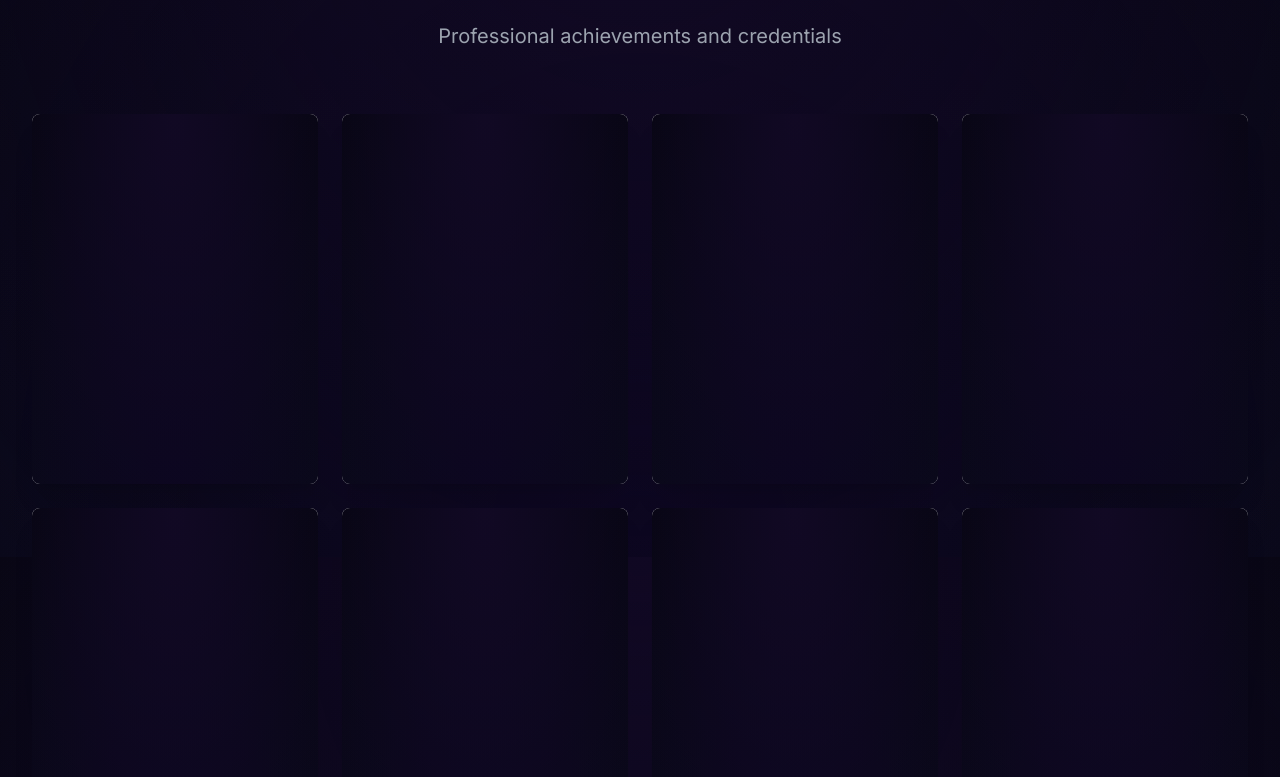
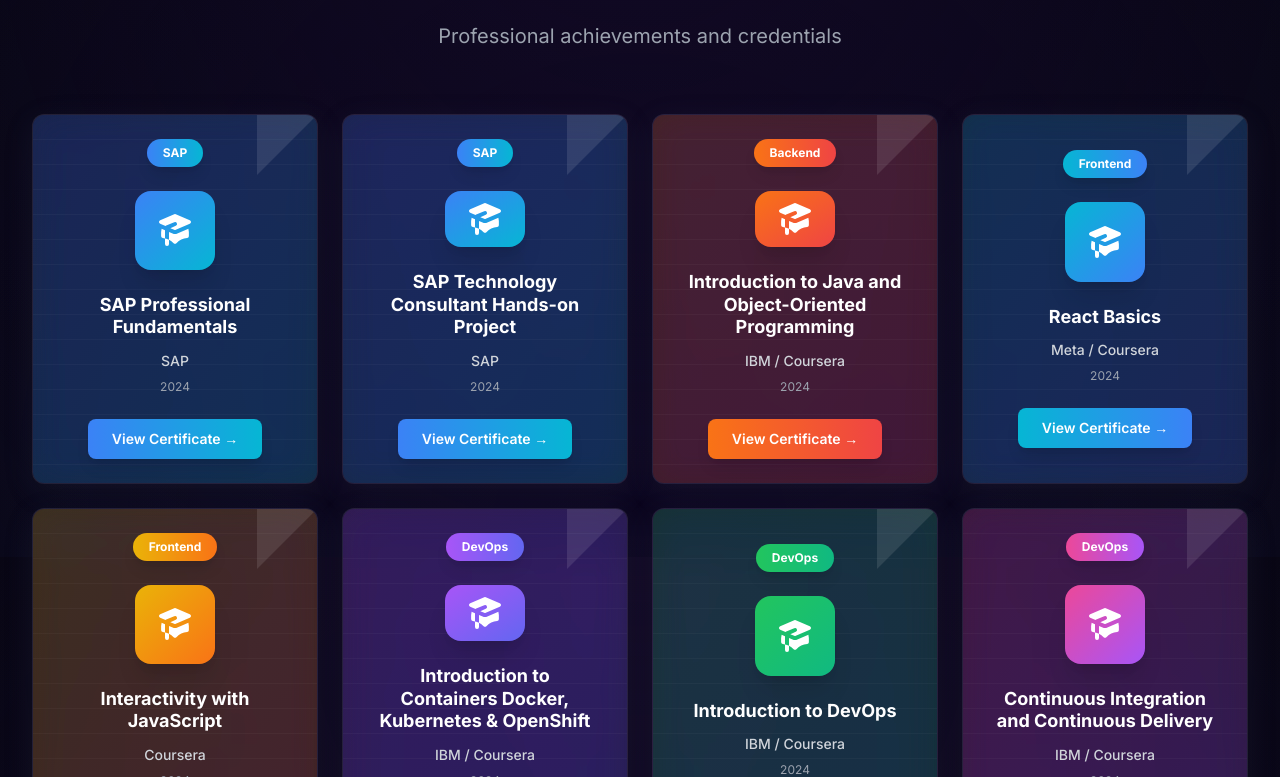
Before and after one commit to ismail-elaziz/myportfolio, a Next.js app: page / in a window 1280 px wide. Shown: the part 7443-8220 px from the top of the page. Built offline with nearby package versions, Linux system fonts and the light colour scheme.

Commit message:
Replace PDF iframe with styled certificate cards

```diff
--- a/components/Certifications.tsx
+++ b/components/Certifications.tsx
@@ -109,24 +109,54 @@ export default function Certifications() {
               transition={{ duration: 0.5, delay: index * 0.1 }}
               className="group relative block"
             >
-              {/* PDF Preview Container */}
-              <div className="relative aspect-[8.5/11] rounded-lg overflow-hidden bg-white shadow-xl">
-                {/* PDF Embed/Preview */}
-                <iframe
-                  src={`${cert.pdf}#toolbar=0&navpanes=0&scrollbar=0`}
-                  className="w-full h-full pointer-events-none"
-                  title={cert.title}
-                />
+              {/* Certificate Card */}
+              <div className="relative aspect-[8.5/11] rounded-xl overflow-hidden glass border border-slate-700/50 group-hover:border-blue-500/50 transition-all duration-300 shadow-2xl">
+                {/* Gradient Background */}
+                <div className={`absolute inset-0 bg-gradient-to-br ${cert.color} opacity-20 group-hover:opacity-30 transition-opacity`} />
 
-                {/* Overlay on hover */}
-                <div className="absolute inset-0 bg-gradient-to-t from-black/80 via-black/40 to-transparent opacity-0 group-hover:opacity-100 transition-opacity duration-300 flex flex-col justify-end p-4">
-                  <div className="transform translate-y-4 group-hover:translate-y-0 transition-transform duration-300">
-                    <span className={`inline-block px-3 py-1 rounded-full text-xs font-bold bg-gradient-to-r ${cert.color} text-white mb-2`}>
-                      {cert.category}
-                    </span>
-                    <h3 className="text-white font-bold text-sm mb-1">{cert.title}</h3>
-                    <p className="text-gray-300 text-xs">{cert.issuer} • {cert.date}</p>
+                {/* Paper Lines Effect */}
+                <div className="absolute inset-0 opacity-10">
+                  {[...Array(15)].map((_, i) => (
+                    <div key={i} className="h-[1px] bg-white/30 mb-6 mt-6" />
+                  ))}
+                </div>
+
+                {/* Content */}
+                <div className="relative h-full p-6 flex flex-col items-center justify-center text-center">
+                  {/* Category Badge */}
+                  <div className={`px-4 py-1.5 rounded-full bg-gradient-to-r ${cert.color} text-white text-xs font-bold mb-6 shadow-lg`}>
+                    {cert.category}
                   </div>
+
+                  {/* Certificate Icon */}
+                  <div className={`w-20 h-20 rounded-2xl bg-gradient-to-br ${cert.color} flex items-center justify-center shadow-xl mb-6 group-hover:scale-110 transition-transform`}>
+                    <HiAcademicCap size={40} className="text-white" />
+                  </div>
+
+                  {/* Title */}
+                  <h3 className="text-white font-bold text-lg mb-3 px-2 leading-tight">
+                    {cert.title}
+                  </h3>
+
+                  {/* Issuer */}
+                  <p className="text-gray-300 text-sm font-medium mb-2">
+                    {cert.issuer}
+                  </p>
+
+                  {/* Date */}
+                  <p className="text-gray-400 text-xs mb-6">
+                    {cert.date}
+                  </p>
+
+                  {/* View Button */}
+                  <div className={`px-6 py-2.5 rounded-lg bg-gradient-to-r ${cert.color} text-white text-sm font-semibold shadow-lg group-hover:shadow-xl transition-all group-hover:scale-105`}>
+                    View Certificate →
+                  </div>
+                </div>
+
+                {/* Corner Fold Effect */}
+                <div className="absolute top-0 right-0 w-16 h-16">
+                  <div className="absolute top-0 right-0 w-0 h-0 border-t-[60px] border-r-[60px] border-t-white/10 border-r-transparent" />
                 </div>
               </div>
             </motion.a>
```
Also changed, not shown: 4 other files (tests, documents, lock files or other folders).
